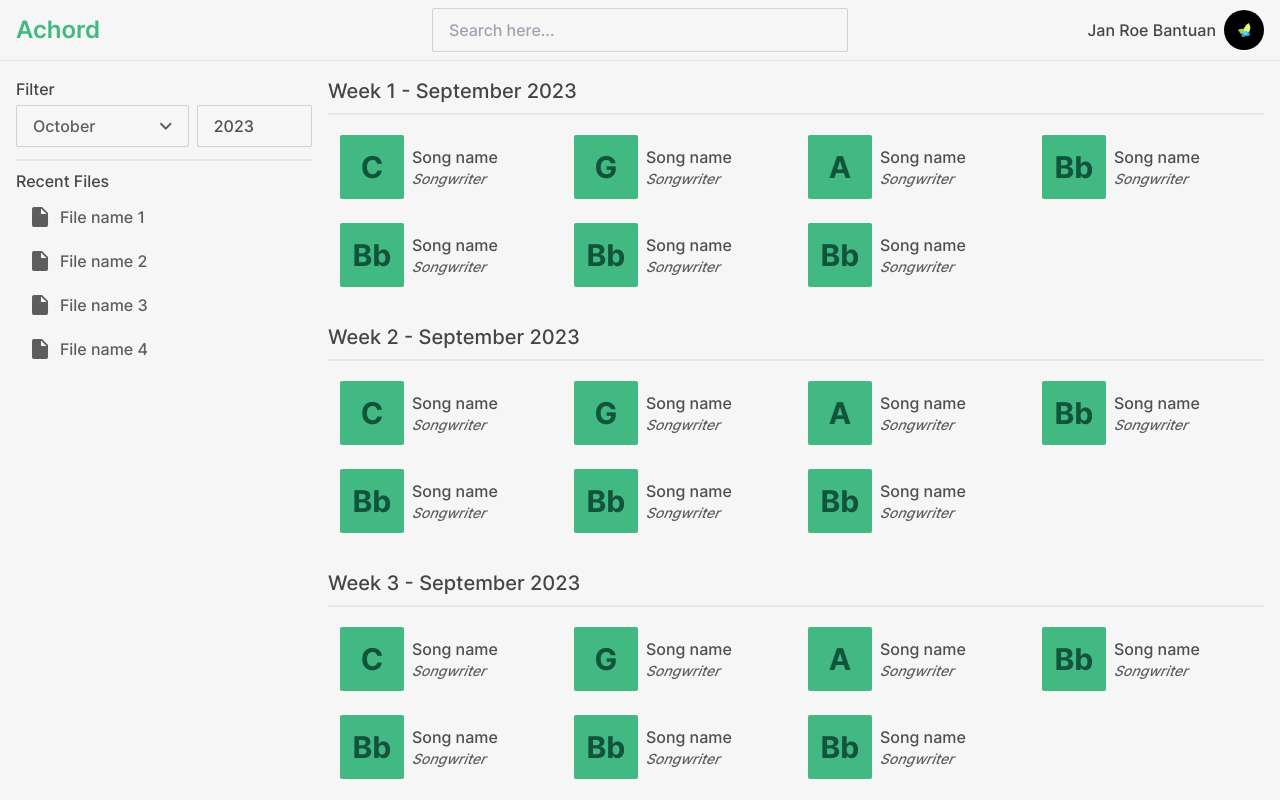
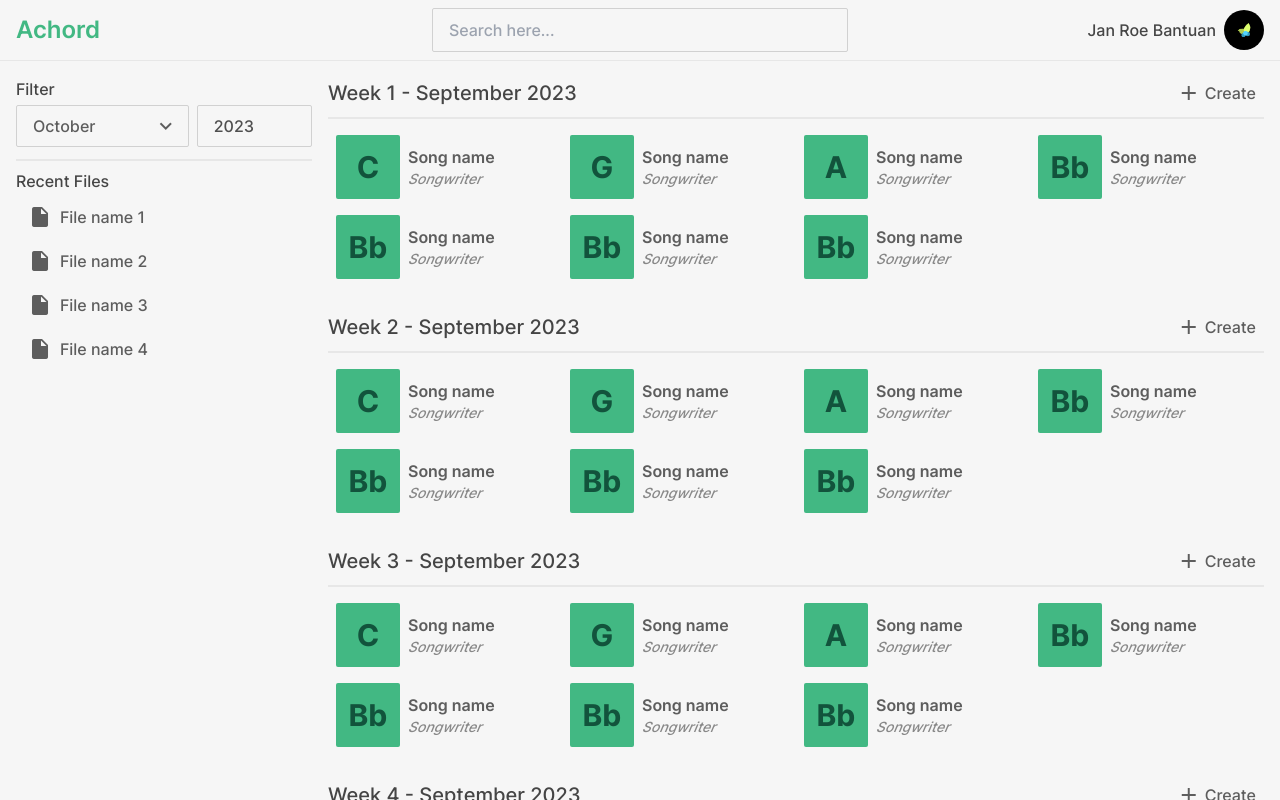
Before and after one commit to Cramzzzberry/qotes, a Vue app: page /dashboard in a window 1280 px wide. Built offline with nearby package versions, Linux system fonts and the light colour scheme.

Commit message:
Added a create file modal in VWeekBlock

```diff
--- a/src/components/pages/EditChordsPage.vue
+++ b/src/components/pages/EditChordsPage.vue
@@ -43,13 +43,12 @@ const sheetHtml = computed(() => {
           class="dropdown-height-limit w-[80px]"
         />
       </div>
-      <a
-        href="#"
-        class="flex flex-row items-center gap-2"
-      >
+      <div class="flex flex-row items-center gap-2 select-none">
         <span>Jan Roe Bantuan</span>
-        <div class="shrink-0 rounded-full w-8 h-8 bg-ocean-green-400"></div>
-      </a>
+        <div class="shrink-0 w-10 h-10 rounded-full bg-ocean-green-400 overflow-clip">
+          <img src="@/assets/Cramzzzberry logo.png" alt="profile-pic" class="object-cover">
+        </div>
+      </div>
     </div>
   </div>
 
--- a/src/components/pages/HomePage.vue
+++ b/src/components/pages/HomePage.vue
@@ -14,7 +14,7 @@ const months = [
   'September', 'October', 'November', 'December',
 ]
 
-const recentFiles = ref([
+const recentFiles = [
   {
     'label': 'File name 1',
   },
@@ -27,7 +27,7 @@ const recentFiles = ref([
   {
     'label': 'File name 4',
   },
-])
+]
 
 const monthPicked = ref(months[date.getMonth()])
 const yearPicked = ref(date.getFullYear().toString())
@@ -52,7 +52,7 @@ const yearPicked = ref(date.getFullYear().toString())
       class="h-full"
     />
     <div class="flex flex-row justify-end">
-      <div class="flex flex-row items-center gap-2">
+      <div class="flex flex-row items-center gap-2 select-none">
         <span>Jan Roe Bantuan</span>
         <div class="shrink-0 w-10 h-10 rounded-full bg-ocean-green-400 overflow-clip">
           <img src="@/assets/Cramzzzberry logo.png" alt="profile-pic" class="object-cover">
--- a/src/components/ui/VDropdownList.vue
+++ b/src/components/ui/VDropdownList.vue
@@ -41,7 +41,7 @@ defineEmits(['update:label'])
           tabindex="0"
           class="block w-full px-4 py-2 rounded-sm bg-transparent text-cod-gray-600 cursor-pointer transition-colors
           duration-100 ease-in-out hover:bg-cod-gray-100 hover:text-cod-gray-800 peer-checked:bg-ocean-green-400
-          peer-checked:text-ocean-green-50"
+          peer-checked:text-ocean-green-900"
         >
           {{ item }}
         </label>
--- a/src/components/ui/VFileItem.vue
+++ b/src/components/ui/VFileItem.vue
@@ -9,8 +9,8 @@ defineProps({
 <template>
   <router-link
     :to="url"
-    class="flex flex-row items-center rounded-sm bg-transparent p-3 text-cod-gray-700 h-fit transition-colors
-    duration-100 ease-in-out hover:bg-cod-gray-100 hover:text-cod-gray-800"
+    class="flex flex-row items-center rounded-sm bg-transparent p-2 text-cod-gray-600 h-fit transition-colors
+    duration-100 ease-in-out hover:bg-cod-gray-100 hover:text-cod-gray-900"
   >
     <div class="flex justify-center items-center h-16 w-16 rounded-sm bg-ocean-green-400 text-ocean-green-800 text-3xl
       font-bold">
@@ -18,8 +18,8 @@ defineProps({
     </div>
     <div class="px-2 py-0">
       <div class="flex flex-col w-full">
-        <span>{{ songName }}</span>
-        <span class="text-cod-gray-600 text-sm italic">Songwriter</span>
+        <span class="font-semibold">{{ songName }}</span>
+        <span class="text-cod-gray-400 text-sm italic">Songwriter</span>
       </div>
     </div>
   </router-link>
--- a/src/components/ui/VWeekBlock.vue
+++ b/src/components/ui/VWeekBlock.vue
@@ -1,15 +1,72 @@
 <script setup>
+import { ref } from 'vue'
+import VTextBox from '@/components/ui/VTextBox.vue'
+import VButton from '@/components/ui/VButton.vue';
+
 defineProps({ weekNumber: Number })
+
+const modalOpen = ref(false)
 </script>
 
 <template>
   <div class="flex flex-col">
     <div class="sticky top-0 pt-4 bg-cod-gray-50">
-      <h3>Week {{ weekNumber }} - September 2023</h3>
+      <div class="flex flex-row justify-between items-center">
+        <h3>Week {{ weekNumber }} - September 2023</h3>
+        <button
+          @click="modalOpen = true"
+          class="flex justify-center items-center rounded-sm gap-1 pl-1 pr-2 py-1 text-cod-gray-600 transition-colors
+          duration-100 ease-in-out hover:text-cod-gray-900 hover:bg-cod-gray-100">
+          <span class="material-icons">add</span>
+          Create
+        </button>
+      </div>
       <hr>
     </div>
     <div class="grid grid-cols-4 mb-2">
       <slot />
     </div>
   </div>
+
+  <div
+    class="absolute top-0 left-0 flex justify-center items-center w-screen h-screen transition-all duration-100
+    ease-in-out z-20"
+    :class="[ modalOpen ? 'visible opacity-100' : 'invisible opacity-0' ]"
+  >
+    <div class="absolute top-0 w-full h-full bg-cod-gray-950 opacity-20 cursor-pointer"></div>
+    <div
+      class="rounded-sm w-[560px] p-6 bg-cod-gray-50 z-10 transition-transform duration-100 ease-in-out"
+      :class="[ modalOpen ? 'translate-y-0' : 'translate-y-4' ]"
+    >
+      <form class="flex flex-col gap-4">
+        <div class="flex flex-row justify-between items-center">
+          <h2>Create a new sheet for Week {{ weekNumber }}</h2>
+          <button
+            @click="modalOpen = false"
+            type="button"
+            class="flex justify-center items-center rounded-sm gap-2 p-2 text-cod-gray-600 transition-colors
+            duration-100 ease-in-out hover:text-cod-gray-900 hover:bg-cod-gray-100">
+            <span class="material-icons">close</span>
+          </button>
+        </div>
+        <label>
+          Song Title
+          <VTextBox inputType="text"/>
+        </label>
+        <label>
+          Songwritter/Singer
+          <VTextBox inputType="text"/>
+        </label>
+        <VButton class="w-full" type="submit">
+          Create
+        </VButton>
+      </form>
+    </div>
+  </div>
 </template>
+
+<style scoped>
+label {
+  @apply flex flex-col gap-1 w-full text-cod-gray-600 transition-colors duration-100 ease-in-out focus-within:text-cod-gray-700;
+}
+</style>
```
